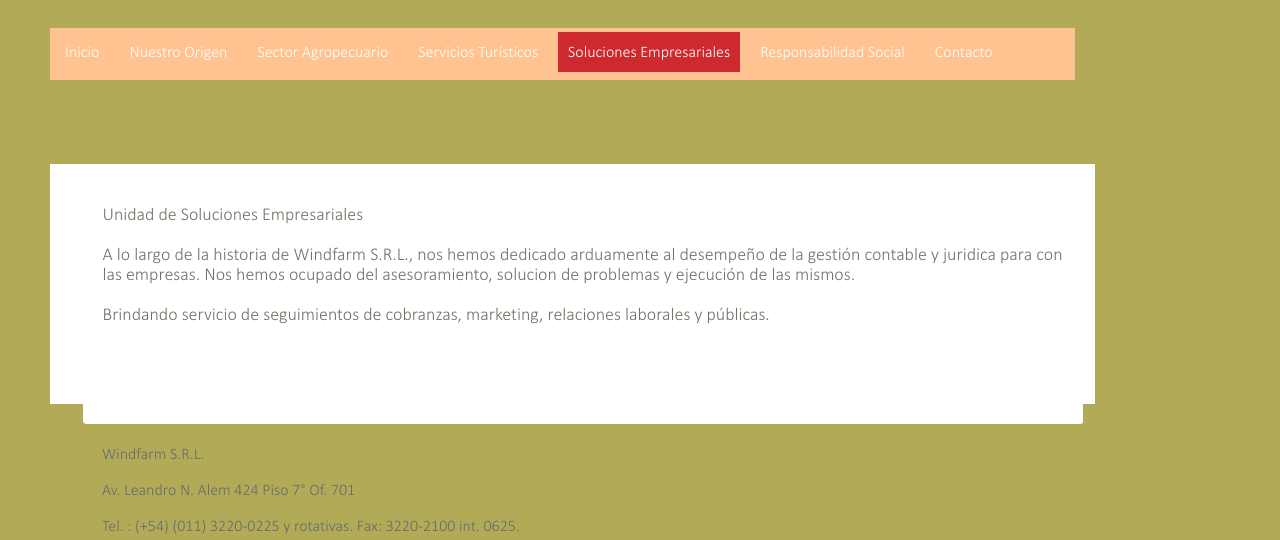
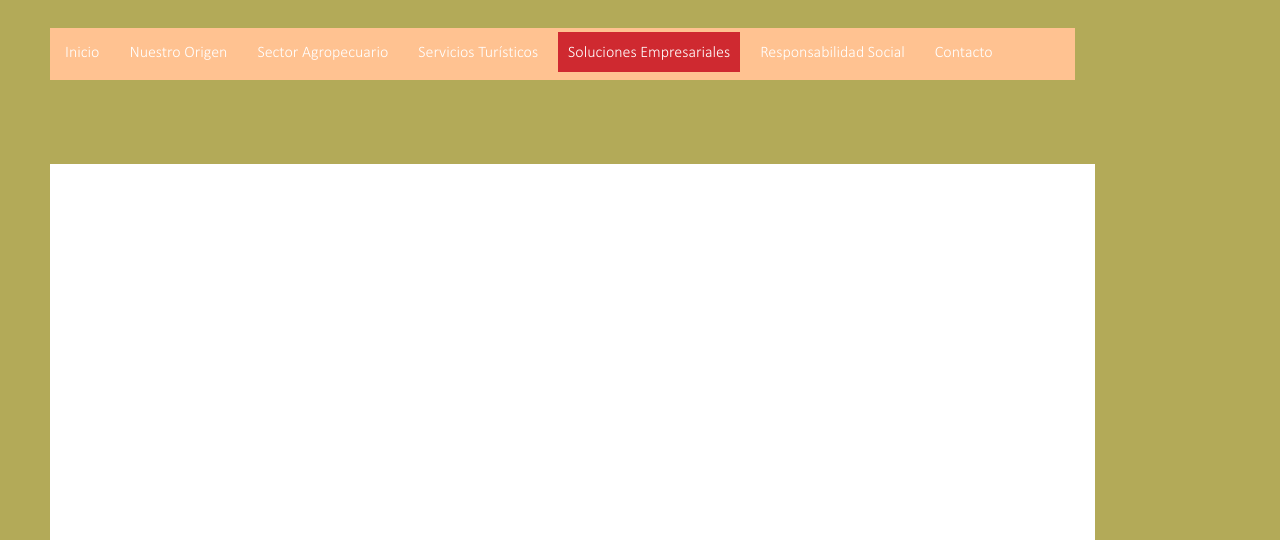
Before and after one commit to NancyBalleto/Windfarm, a plain HTML site: page Soluciones Empresariales.html in a window 1280 px wide. Shown: the part 260-800 px from the top of the page. Drawn offline with Linux system fonts and the light colour scheme.

Commit message:
Revert "se agrego texto"
This reverts commit bbdb516e87cc7243b3c566f0f133f326c3f80850.

```diff
--- a/Soluciones Empresariales.html
+++ b/Soluciones Empresariales.html
@@ -26,10 +26,10 @@
 <p>&nbsp;</p>
 <div id="contents">
 	<div class="background">
-	  <p>Unidad de Soluciones Empresariales </p>
-      <p>A lo largo de la historia de Windfarm S.R.L., nos hemos dedicado arduamente al desempeño de la gestión contable y juridica para con las empresas. Nos hemos ocupado del asesoramiento, solucion de problemas y ejecución de las mismos.</p>
-      <p>Brindando servicio de seguimientos de cobranzas, marketing, relaciones laborales y públicas.</p>
-	</div>
+			<div id="support">
+			  <p>&nbsp;</p>
+			</div>
+</div>
 	<div class="body">
 	  <p align="left" style="font-style: inherit">Windfarm S.R.L.</p>
 	  <p align="left">Av. Leandro N. Alem 424 Piso 7° Of. 701</p>
--- a/css/style.css
+++ b/css/style.css
@@ -152,7 +152,6 @@ img {
 	margin: 0 auto 0;
 	color: #000000;
 	font-family: "Calibri Light";
-	height: 325px;
 }
 #informacionDePaginaDeInicio div.images {
 	float: right;
@@ -268,7 +267,7 @@ img {
 	color: #636363;
 	background-color: #FFFFFF;
 	width: 1025px;
-	height: 200px;
+	height: 800px;
 	list-style-position: inside;
 	font-family: Calibri light
 }
@@ -401,7 +400,7 @@ img {
 	padding-bottom: 20px;
 	text-align: left;
 	font-weight: normal;
-	height: 200px;
+	height: 500px;
 }
 #contents div.background h3 {
 	color: #717366;
```
